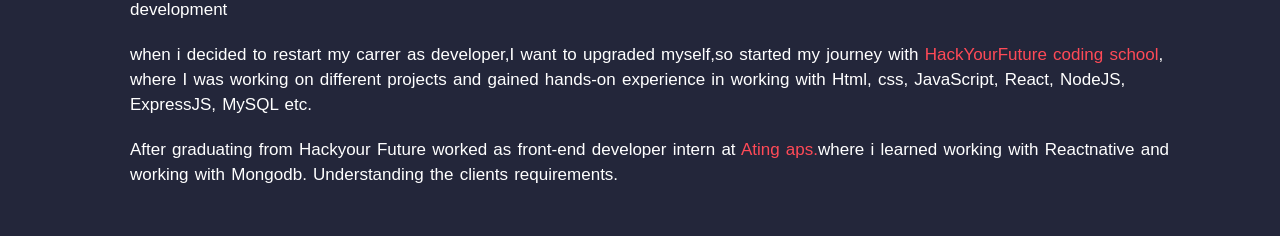
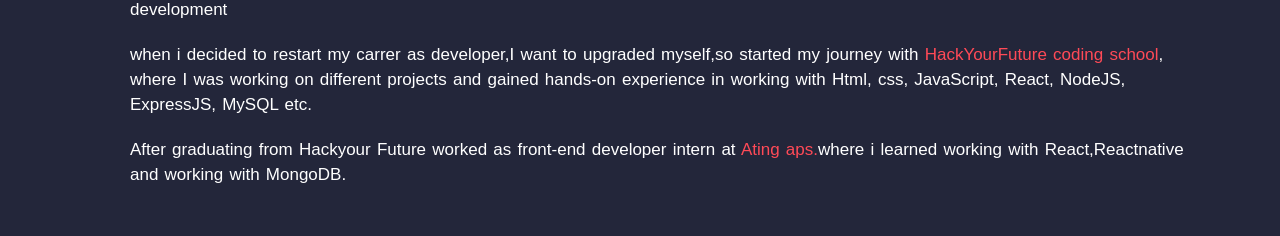
Before and after one commit to mamathamereddy/Portfolio, a React (Create React App) app: page / in a window 1280 px wide. Shown: the part 1140-1376 px from the top of the page. Built offline with nearby package versions, Linux system fonts and the light colour scheme.

Commit message:
updating about

```diff
--- a/src/components/About.js
+++ b/src/components/About.js
@@ -68,8 +68,8 @@ const About = () => {
                   design,Focus on personal projects to try technologies like
                   test driven development, Rest APIs, Redux as part of learning
                   new skills. */}
-                  where i learned working with Reactnative and working with
-                  Mongodb. Understanding the clients requirements.
+                  where i learned working with React,Reactnative and working
+                  with MongoDB.
                 </div>
                 <div className="info__contacts">
                   <div className="row">
```
